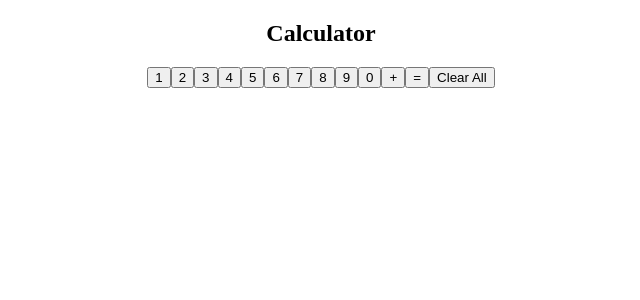
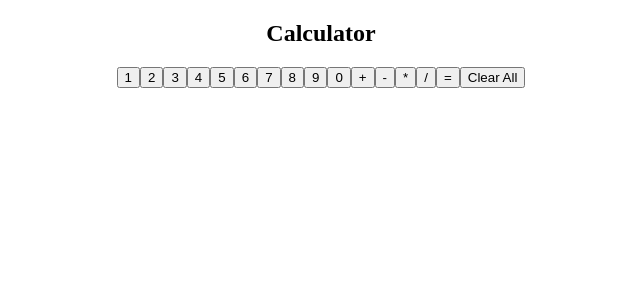
Before and after one commit to kartikp36/react-projects, a React (Create React App) app in the folder calculator/: page / in a window 1280 px wide. Shown: the top 300 px of the page, without its empty margins (319-959 px from the left). Built offline with nearby package versions, Linux system fonts and the light colour scheme.

Commit message:
feat: Arithmetic operations

```diff
--- a/calculator/src/components/Keypad.js
+++ b/calculator/src/components/Keypad.js
@@ -18,10 +18,9 @@ export const Keypad = () => {
 	};
 
 	return (
-		<>
+		<div>
 			<h2>Calculator</h2>
 
-			<div>
 			<h3>{result}</h3>
 
 			<button name='1' onClick={buttonPressed}>
@@ -57,6 +56,15 @@ export const Keypad = () => {
 			<button name='+' onClick={buttonPressed}>
 				+
 			</button>
+			<button name='-' onClick={buttonPressed}>
+				-
+			</button>
+			<button name='*' onClick={buttonPressed}>
+				*
+			</button>
+			<button name='/' onClick={buttonPressed}>
+				/
+			</button>
 			<button name='=' onClick={buttonPressed}>
 				=
 			</button>
@@ -64,6 +72,5 @@ export const Keypad = () => {
 				Clear All
 			</button>
 		</div>
-		</>
 	);
 };
```
Lines whose indentation alone changed are shown as unchanged.
